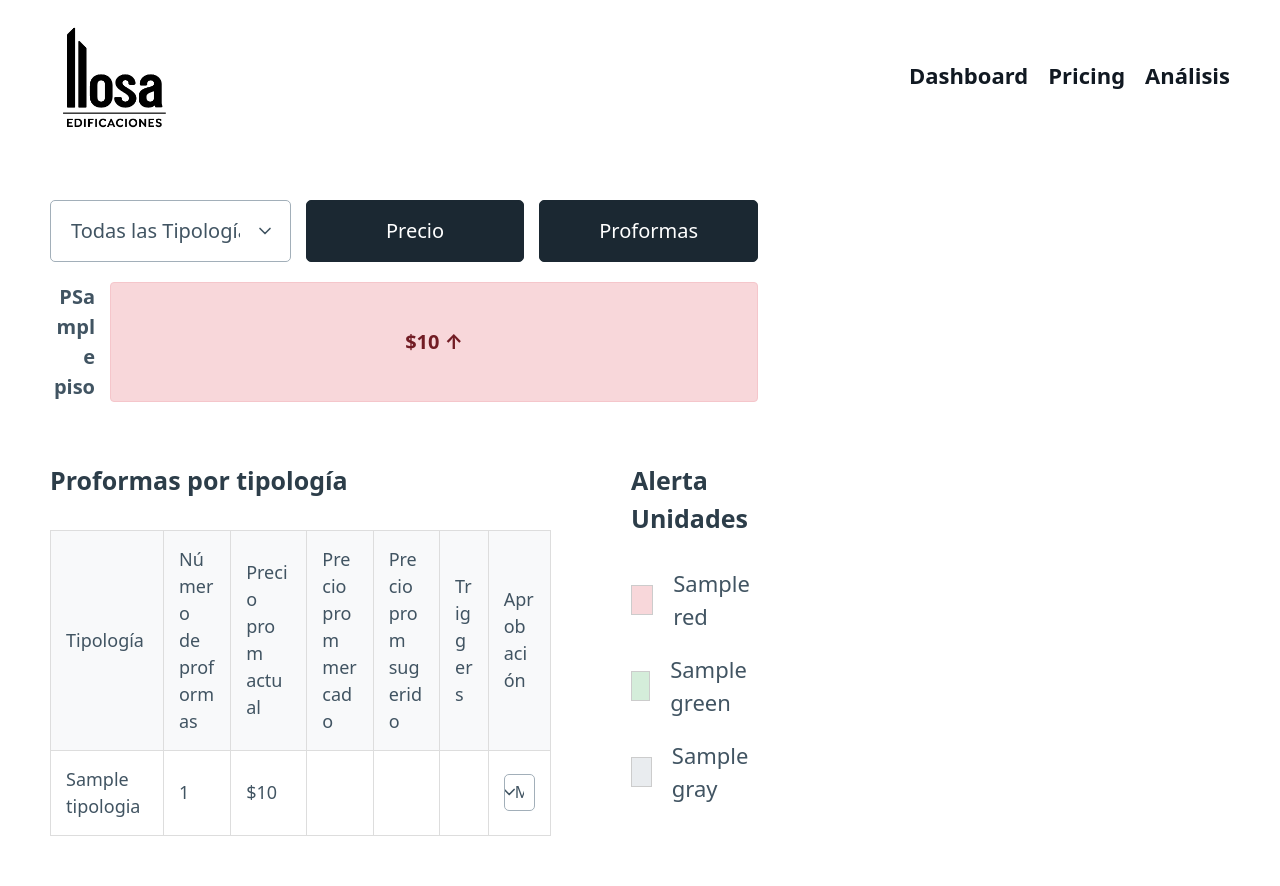
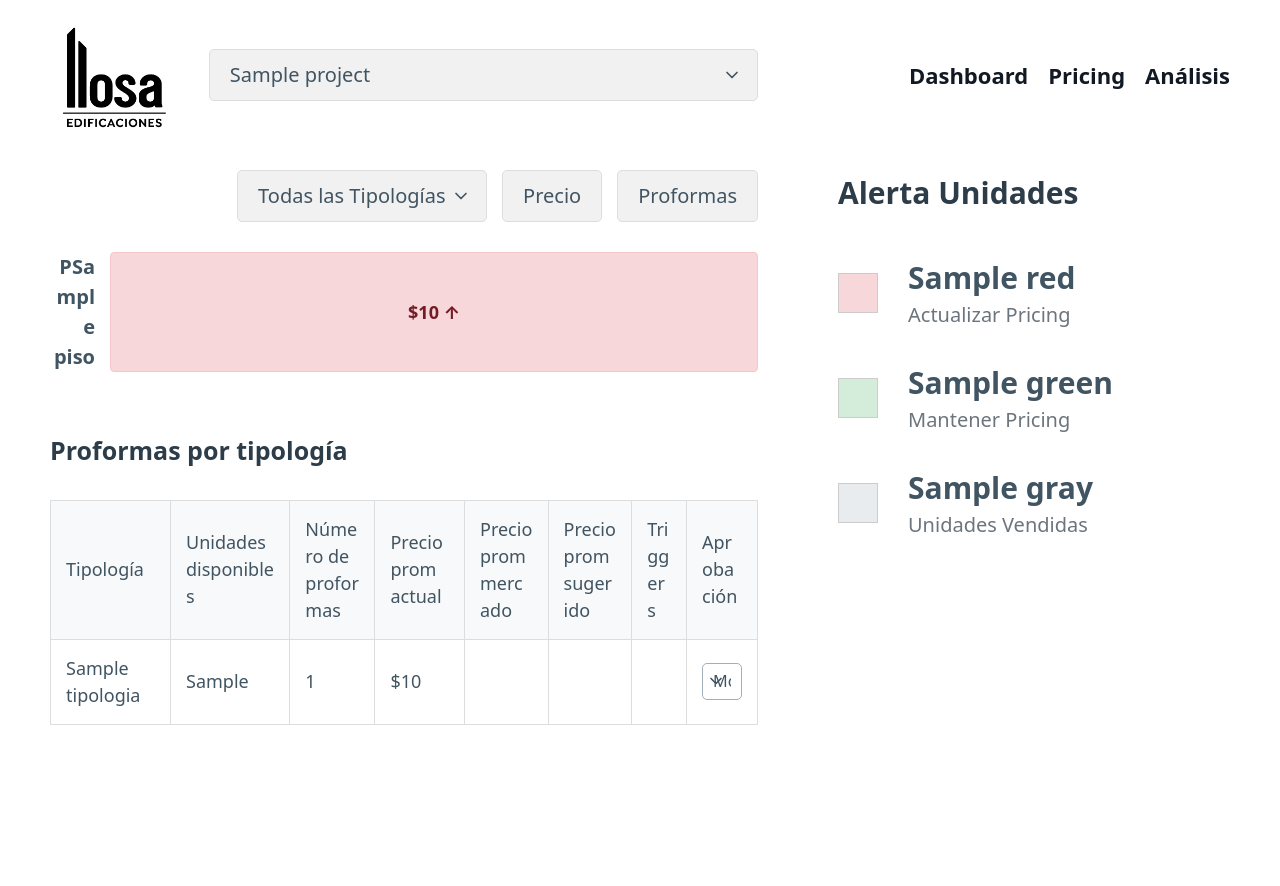
Before and after one commit to RodrigoGDP/web_pricing, a Flask app: template templates/pricing_grid.html in a window 1280 px wide. After the commit the page ends 725 px from the top, so only its background shows below. Run offline with Flask 3, Linux system fonts and the light colour scheme; the template is opened without the code that fills it: most values are stand-ins (such as "Sample title", 1, 10 or a date in 2020); some libraries are stand-ins or nearby versions.

Commit message:
MVP v1.0: Parrilla de pricing funcional y tabla de aprobación

```diff
--- a/app.py
+++ b/app.py
@@ -9,9 +9,7 @@ DB_NAME = "database.db"
 # --- 2. FILTRO DE MONEDA PERSONALIZADO ---
 @app.template_filter('currency')
 def format_currency(value):
-    """Formatea un número como una moneda con comas y el símbolo de dólar."""
-    if value is None:
-        return "$0"
+    if value is None: return "$0"
     return f"${value:,.0f}"
 
 # --- 3. DATOS DE PRUEBA PARA EL DASHBOARD ORIGINAL ---
@@ -31,13 +29,10 @@ def get_db_connection():
 # --- 5. RUTAS DEL DASHBOARD ORIGINAL ---
 @app.route('/')
 def dashboard():
-    """Renderiza el dashboard principal."""
-    # (La lógica completa del dashboard se mantiene)
     return render_template('index.html', data={}, layout_data=layout_overview_data)
 
 @app.route('/update-price/<layout_type>', methods=['POST'])
 def update_price(layout_type):
-    # (Esta función se mantiene para el dashboard original)
     return "OK"
 
 # --- 6. RUTA DE REDIRECCIÓN PARA LA PARRILLA ---
@@ -54,7 +49,6 @@ def pricing_redirect():
 # --- 7. RUTA PRINCIPAL PARA LA PARRILLA DE PRECIOS ---
 @app.route('/pricing/<project_name>')
 def pricing(project_name):
-    # --- A. CAPTURA DE FILTROS Y CARGA DE DATOS ---
     tipologia_filtro = request.args.get('tipologia')
     vista_actual = request.args.get('vista', 'precio')
 
@@ -64,18 +58,11 @@ def pricing(project_name):
     conn.close()
 
     if not units_from_db:
-        return render_template('pricing_grid.html', grid={}, all_tipologias=[], all_projects=all_projects, current_project=project_name)
+        return render_template('pricing_grid.html', grid={}, all_tipologias=[], all_projects=all_projects, current_project=project_name, approval_table_data=[], legend_data={'red': 0, 'green': 0, 'gray': 0})
 
     all_tipologias = sorted(list(set(u['nombre_tipologia'] for u in units_from_db)))
 
-    # --- B. LÓGICA DE ALERTAS DEL 20% ---
-    tipologias_data_grouped = {}
-    for unit in units_from_db:
-        tipologia = unit['nombre_tipologia']
-        if tipologia not in tipologias_data_grouped:
-            tipologias_data_grouped[tipologia] = []
-        tipologias_data_grouped[tipologia].append(unit)
-
+    tipologias_data_grouped = {t: [u for u in units_from_db if u['nombre_tipologia'] == t] for t in all_tipologias}
     unidades_con_alerta = set()
     for tipologia, units_in_tipo in tipologias_data_grouped.items():
         total_units = len(units_in_tipo)
@@ -86,39 +73,33 @@ def pricing(project_name):
                 if u['estado_comercial'].lower() != 'vendido':
                     unidades_con_alerta.add(u['codigo'])
 
-    # --- C. CÁLCULOS PARA LA TABLA DE APROBACIÓN Y LEYENDA ---
     approval_table_data = []
     legend_data = {'red': 0, 'green': 0, 'gray': 0}
 
-    for tipologia_name in all_tipologias:
-        units_in_tipo = tipologias_data_grouped.get(tipologia_name, [])
+    for tipologia_name, units_in_tipo in tipologias_data_grouped.items():
         total_proformas = sum(u['proformas_count'] for u in units_in_tipo)
         precios_m2 = [u['precio_m2'] for u in units_in_tipo if u['precio_m2'] > 0]
         avg_precio_m2 = sum(precios_m2) / len(precios_m2) if precios_m2 else 0
+        total_count = len(units_in_tipo)
+        available_count = sum(1 for u in units_in_tipo if u['estado_comercial'].lower() != 'vendido')
+        has_alert = any(u['codigo'] in unidades_con_alerta for u in units_in_tipo)
         approval_table_data.append({
             'tipologia': tipologia_name,
+            'unidades_disponibles_str': f"{available_count}/{total_count}",
             'total_proformas': total_proformas,
             'avg_precio_m2': avg_precio_m2,
+            'has_alert': has_alert,
         })
 
-    # --- D. CONSTRUCCIÓN DE LA PARRILLA Y CÁLCULO DE LEYENDA ---
     grid_data = {}
     for unit in units_from_db:
-        # Lógica de Leyenda
-        if unit['estado_comercial'].lower() == 'vendido':
-            legend_data['gray'] += 1
-        elif unit['codigo'] in unidades_con_alerta:
-            legend_data['red'] += 1
-        else: # Disponible y sin alerta
-            legend_data['green'] += 1
-
-        # Lógica de Parrilla
+        if unit['estado_comercial'].lower() == 'vendido': legend_data['gray'] += 1
+        elif unit['codigo'] in unidades_con_alerta: legend_data['red'] += 1
+        else: legend_data['green'] += 1
         piso = unit['piso']
-        if piso not in grid_data:
-            grid_data[piso] = []
+        if piso not in grid_data: grid_data[piso] = []
         alerta_status = 'subir_precio' if unit['codigo'] in unidades_con_alerta else 'normal'
         css_class = 'difuminado' if tipologia_filtro and unit['nombre_tipologia'] != tipologia_filtro else ''
-
         processed_unit = {
             'codigo': unit['codigo'], 'estado_comercial': unit['estado_comercial'],
             'precio_venta': unit['precio_venta'], 'precio_lista': unit['precio_lista'],
@@ -131,16 +112,18 @@ def pricing(project_name):
         sorted_floors = sorted(grid_data.keys(), key=lambda p: int(''.join(filter(str.isdigit, p or '0'))), reverse=True)
     except (ValueError, TypeError):
         sorted_floors = sorted(grid_data.keys(), reverse=True)
-
     sorted_grid_data = {floor: grid_data[floor] for floor in sorted_floors}
     max_columns = max(len(units) for units in sorted_grid_data.values()) if sorted_grid_data else 0
 
-    # --- E. RENDERIZADO FINAL (HTMX o carga completa) ---
     if request.headers.get('HX-Request') == 'true':
-        return render_template('_grid_and_filters_partial.html',
-                               grid=sorted_grid_data, all_tipologias=all_tipologias,
-                               current_project=project_name, tipologia_filtro=tipologia_filtro,
-                               vista_actual=vista_actual, max_columns=max_columns)
+        # CAMBIO: Ahora renderiza el nuevo parcial que incluye los filtros y la parrilla
+        return render_template('_filters_and_grid.html',
+                               grid=sorted_grid_data,
+                               all_tipologias=all_tipologias,
+                               current_project=project_name,
+                               tipologia_filtro=tipologia_filtro,
+                               vista_actual=vista_actual,
+                               max_columns=max_columns)
     else:
         return render_template('pricing_grid.html',
                                grid=sorted_grid_data, all_tipologias=all_tipologias,
--- a/static/css/style.css
+++ b/static/css/style.css
@@ -1,64 +1,84 @@
-/* --- ESTILOS DE CABECERA Y LAYOUT --- */
+/* --- LAYOUT PRINCIPAL --- */
+.main-layout-grid {
+    display: grid;
+    grid-template-columns: 60% 1fr;
+    gap: 2rem;
+    padding: 1rem 2.5rem;
+    align-items: start;
+}
+
+/* --- ESTILOS DE LA CABECERA (HEADER) --- */
 .site-header {
     padding: 1rem 2.5rem;
     display: flex;
     justify-content: space-between;
     align-items: center;
 }
+.header-left-section {
+    width: 60%; /* Coincide con el ancho de la columna principal */
+    display: flex;
+    align-items: center;
+    gap: 1.5rem; /* Espacio entre logo y selector */
+}
+.logo-area {
+    flex-shrink: 0;
+}
+.project-selector-wrapper {
+    flex-grow: 1; /* Ocupa el espacio restante */
+}
+.project-selector-wrapper select {
+    width: 100%;
+    margin-bottom: 0;
+    background-color: #f1f1f1 !important;
+    border: 1px solid #ddd !important;
+    color: var(--pico-muted-color) !important;
+    padding: 0.5rem 1rem;
+}
+
 .main-nav a {
     font-size: 1.1em;
     font-weight: 600;
     color: #111922;
 }
-.main-content-area {
-    padding: 1rem 2.5rem;
+
+/* --- PÁGINA DE PRICING --- */
+.pricing-page-wrapper {
+    width: 100%;
 }
 
-/* --- CONTENEDOR DE LA PÁGINA DE PRICING --- */
-.pricing-page-wrapper {
-    width: 60%; /* Ancho principal que pediste */
-}
-
-/* --- BARRA DE FILTROS --- */
-.main-filter-bar {
+/* Filtros Secundarios */
+.secondary-filter-bar {
     display: flex;
-    justify-content: space-between;
+    justify-content: flex-end;
     align-items: center;
     margin-bottom: 1.5rem;
-    gap: 1rem;
 }
 .filter-group {
     display: flex;
     gap: 0.75rem;
     align-items: center;
 }
-.right-filters {
-    justify-content: flex-end; /* Alinea los filtros secundarios a la derecha de su contenedor */
-}
-
-/* Estilos para selectores y botones */
-.main-filter-bar select, .main-filter-bar button {
+.secondary-filter-bar select, .secondary-filter-bar button {
     margin-bottom: 0;
     background-color: #f1f1f1 !important;
     border: 1px solid #ddd !important;
     color: var(--pico-muted-color) !important;
     padding: 0.5rem 1rem;
 }
-.main-filter-bar button.active-view {
-    background-color: #4a5568 !important;
-    color: #edf2f7 !important;
-    border-color: #718096 !important;
+.secondary-filter-bar button.active-view {
+    border: 2px solid var(--pico-primary) !important;
+    color: var(--pico-primary-focus) !important;
 }
-.right-filters select[name="tipologia"] {
-    width: 250px; /* Ancho aumentado para el botón de tipologías */
+.secondary-filter-bar select[name="tipologia"] {
+    min-width: 250px;
 }
 
-/* --- ESTILOS PARA LA PARRILLA --- */
+/* Parrilla */
 .grid-container {
     display: grid;
     grid-template-columns: 60px 1fr;
     gap: 10px 0;
-    margin-bottom: 3rem; /* Espacio entre la parrilla y la tabla de abajo */
+    margin-bottom: 3rem;
 }
 .floor-label {
     grid-column: 1 / 2;
@@ -72,80 +92,36 @@
     display: grid;
     gap: 8px;
 }
-
 .unidad {
-    border: 1px solid #ccc;
-    border-radius: 4px;
-    min-height: 75px;
-    min-width: 110px;
-    display: flex;
-    justify-content: center;
-    align-items: center;
-    padding: 0.5rem;
+    border: 1px solid #ccc; border-radius: 4px; min-height: 70px; min-width: 100px;
+    display: flex; justify-content: center; align-items: center; padding: 0.5rem;
 }
-
-/* Colores de estado */
+.unit-content {
+    font-size: 0.9em;
+    font-weight: bold;
+    line-height: 1;
+}
 .unidad.vendido { background-color: #e9ecef; color: #6c757d; border-color: #ced4da; }
 .unidad.disponible { background-color: #d4edda; color: #152419; border-color: #c3e6cb; }
 .unidad.alerta-subir { background-color: #f8d7da; color: #721c24; border-color: #f5c6cb; }
 .unidad.difuminado { opacity: 0.25; }
 
-.unit-content {
-    font-size: 1.0em;
-    font-weight: bold;
-    line-height: 1;
-}
+/* Tabla de Aprobación */
+.approval-table-container { margin-top: 2rem; }
+.approval-table-container h3 { margin-bottom: 1.5rem; font-size: 1.25em; }
+.approval-table { width: 100%; border-collapse: collapse; }
+.approval-table th, .approval-table td { border: 1px solid #ddd; padding: 0.75rem; text-align: left; font-size: 0.9em; vertical-align: middle; }
+.approval-table th { background-color: #f8f9fa; word-break: break-word; }
+.approval-table select { font-size: 0.9em; padding: 0.25rem 0.5rem; margin: 0; width: 100%; }
+.approval-table tr.highlight-red { background-color: #f8d7da; color: #721c24; }
 
-/* --- ESTILOS PARA LA SECCIÓN INFERIOR --- */
-.bottom-section-grid {
-    display: grid;
-    grid-template-columns: 3fr 1fr; /* La tabla ocupa 3/4, la leyenda 1/4 */
-    gap: 2rem;
-    align-items: start;
-}
-
-.approval-table-container h3, .legend-container h3 {
-    margin-bottom: 1.5rem;
-    font-size: 1.25em;
-}
-
-.approval-table {
-    width: 100%;
-    border-collapse: collapse;
-}
-.approval-table th, .approval-table td {
-    border: 1px solid #ddd;
-    padding: 0.75rem;
-    text-align: left;
-    font-size: 0.9em;
-    vertical-align: middle;
-}
-.approval-table th {
-    background-color: #f8f9fa;
-    word-break: break-word; /* Permite que los headers largos se rompan en varias líneas */
-}
-.approval-table select {
-    font-size: 0.9em;
-    padding: 0.25rem 0.5rem;
-    margin: 0;
-    width: 100%;
-}
-
-.legend-container {
-    padding-left: 2rem;
-}
-.legend-item {
-    display: flex;
-    align-items: center;
-    gap: 1rem;
-    margin-bottom: 1rem;
-    font-size: 1.1em;
-}
-.color-box {
-    width: 30px;
-    height: 30px;
-    border: 1px solid #ccc;
-}
+/* Leyenda */
+.legend-container { padding-left: 2rem; }
+.legend-container h3 { margin-bottom: 2rem; font-size: 1.5em; }
+.legend-item { display: flex; align-items: center; gap: 1.5rem; margin-bottom: 1.5rem; }
+.color-box { width: 40px; height: 40px; border: 1px solid #ccc; flex-shrink: 0; }
 .color-box.red { background-color: #f8d7da; }
 .color-box.green { background-color: #d4edda; }
 .color-box.gray { background-color: #e9ecef; }
+.legend-text span { font-size: 1.5em; font-weight: bold; display: block; }
+.legend-text small { font-size: 1em; color: #6c757d; }
--- /dev/null
+++ b/templates/_filters_and_grid.html
@@ -0,0 +1,29 @@
+<!-- BARRA DE FILTROS SECUNDARIA -->
+<div class="secondary-filter-bar">
+    <div class="filter-group right-filters">
+        <select name="tipologia"
+                hx-get="{{ url_for('pricing', project_name=current_project) }}"
+                hx-target="#pricing-content-wrapper"
+                hx-trigger="change"
+                hx-swap="innerHTML">
+            <option value="">Todas las Tipologías</option>
+            {% for tipo in all_tipologias %}
+                <option value="{{ tipo }}" {% if tipo == tipologia_filtro %}selected{% endif %}>{{ tipo }}</option>
+            {% endfor %}
+        </select>
+
+        <button class="contrast {% if vista_actual == 'precio' %}active-view{% endif %}"
+                hx-get="{{ url_for('pricing', project_name=current_project, vista='precio') }}"
+                hx-target="#pricing-content-wrapper"
+                hx-swap="innerHTML"
+                hx-include="[name='tipologia']">Precio</button>
+        <button class="contrast {% if vista_actual == 'proformas' %}active-view{% endif %}"
+                hx-get="{{ url_for('pricing', project_name=current_project, vista='proformas') }}"
+                hx-target="#pricing-content-wrapper"
+                hx-swap="innerHTML"
+                hx-include="[name='tipologia']">Proformas</button>
+    </div>
+</div>
+
+<!-- La parrilla se incluye aquí -->
+{% include '_grid_container.html' %}
--- a/templates/base.html
+++ b/templates/base.html
@@ -20,6 +20,8 @@
   </head>
   <body>
     <header class="container-fluid site-header">
+      <!-- ESTRUCTURA DE CABECERA RESTAURADA -->
+      <div class="header-left-section">
         <div class="logo-area">
           <a href="/"
             ><img
@@ -27,6 +29,11 @@
               style="height: 110px"
               alt="Logo Llosa"
           /></a>
+        </div>
+        <!-- Este es el "hueco" que habíamos perdido -->
+        <div class="project-selector-wrapper">
+          {% block project_selector %}{% endblock %}
+        </div>
       </div>
       <nav class="main-nav">
         <ul>
@@ -37,8 +44,11 @@
       </nav>
     </header>
 
-    <main class="container-fluid main-content-area">
-      {% block content %}{% endblock %}
-    </main>
+    <div class="main-layout-grid">
+      <main class="main-content">{% block content %}{% endblock %}</main>
+      <aside class="sidebar-placeholder">
+        {% block sidebar %}{% endblock %}
+      </aside>
+    </div>
   </body>
 </html>
--- a/templates/pricing_grid.html
+++ b/templates/pricing_grid.html
@@ -1,24 +1,33 @@
-{% extends "base.html" %} {% block content %}
+{% extends "base.html" %}
+
+<!-- ESTE BLOQUE AHORA RELLENA EL HUECO EN LA CABECERA -->
+{% block project_selector %}
+    <select name="project" onchange="window.location.href='/pricing/' + this.value">
+        {% for project in all_projects %}
+        <option value="{{ project.nombre_proyecto }}" {% if project.nombre_proyecto == current_project %}selected{% endif %}>
+            {{ project.nombre_proyecto }}
+        </option>
+        {% endfor %}
+    </select>
+{% endblock %}
+
+
+<!-- EL RESTO DEL CONTENIDO VA AQUÍ -->
+{% block content %}
 <div class="pricing-page-wrapper">
-  <!-- Barra de filtros (sin cambios) -->
-  <div class="main-filter-bar">
-    <!-- ... (código de los filtros) ... -->
+    <!-- El selector de proyecto ya no está aquí -->
+
+    <div id="pricing-content-wrapper">
+        {% include '_filters_and_grid.html' %}
     </div>
 
-  <!-- Contenedor para la parrilla y los filtros secundarios -->
-  <div id="pricing-content-wrapper">
-    {% include '_grid_and_filters_partial.html' %}
-  </div>
-
-  <!-- NUEVO: Contenedor para la sección inferior (Tabla + Leyenda) -->
-  <div class="bottom-section-grid">
-    <!-- Columna de la Tabla de Aprobación -->
     <div class="approval-table-container">
         <h3>Proformas por tipología</h3>
         <table class="approval-table">
             <thead>
                 <tr>
                     <th>Tipología</th>
+                    <th>Unidades disponibles</th>
                     <th>Número de proformas</th>
                     <th>Precio prom actual</th>
                     <th>Precio prom mercado</th>
@@ -29,44 +38,43 @@
             </thead>
             <tbody>
                 {% for row in approval_table_data %}
-          <tr>
+                <tr class="{% if row.has_alert %}highlight-red{% endif %}">
                     <td>{{ row.tipologia }}</td>
+                    <td>{{ row.unidades_disponibles_str }}</td>
                     <td>{{ row.total_proformas }}</td>
                     <td>{{ row.avg_precio_m2|currency }}</td>
-            <td></td>
-            <!-- Vacío por ahora -->
-            <td></td>
-            <!-- Vacío por ahora -->
-            <td></td>
-            <!-- Vacío por ahora -->
-            <td>
-              <select>
-                <option>Modificar</option>
-                <option>Aprobar</option>
-                <option>Rechazado</option>
-              </select>
-            </td>
+                    <td></td><td></td><td></td>
+                    <td><select><option>Modificar</option><option>Aprobar</option><option>Rechazado</option></select></td>
                 </tr>
                 {% endfor %}
             </tbody>
         </table>
     </div>
+</div>
+{% endblock %}
 
-    <!-- Columna de la Leyenda -->
+{% block sidebar %}
 <div class="legend-container">
     <h3>Alerta Unidades</h3>
     <div class="legend-item">
         <span class="color-box red"></span>
+        <div class="legend-text">
             <span>{{ legend_data.red }}</span>
+            <small>Actualizar Pricing</small>
+        </div>
     </div>
     <div class="legend-item">
         <span class="color-box green"></span>
+        <div class="legend-text">
             <span>{{ legend_data.green }}</span>
+            <small>Mantener Pricing</small>
+        </div>
     </div>
     <div class="legend-item">
         <span class="color-box gray"></span>
+        <div class="legend-text">
             <span>{{ legend_data.gray }}</span>
-      </div>
+            <small>Unidades Vendidas</small>
         </div>
     </div>
 </div>
```
Also changed, not shown: project_structure.txt (added, +32 -0 lines). Lines whose indentation alone changed are shown as unchanged.
